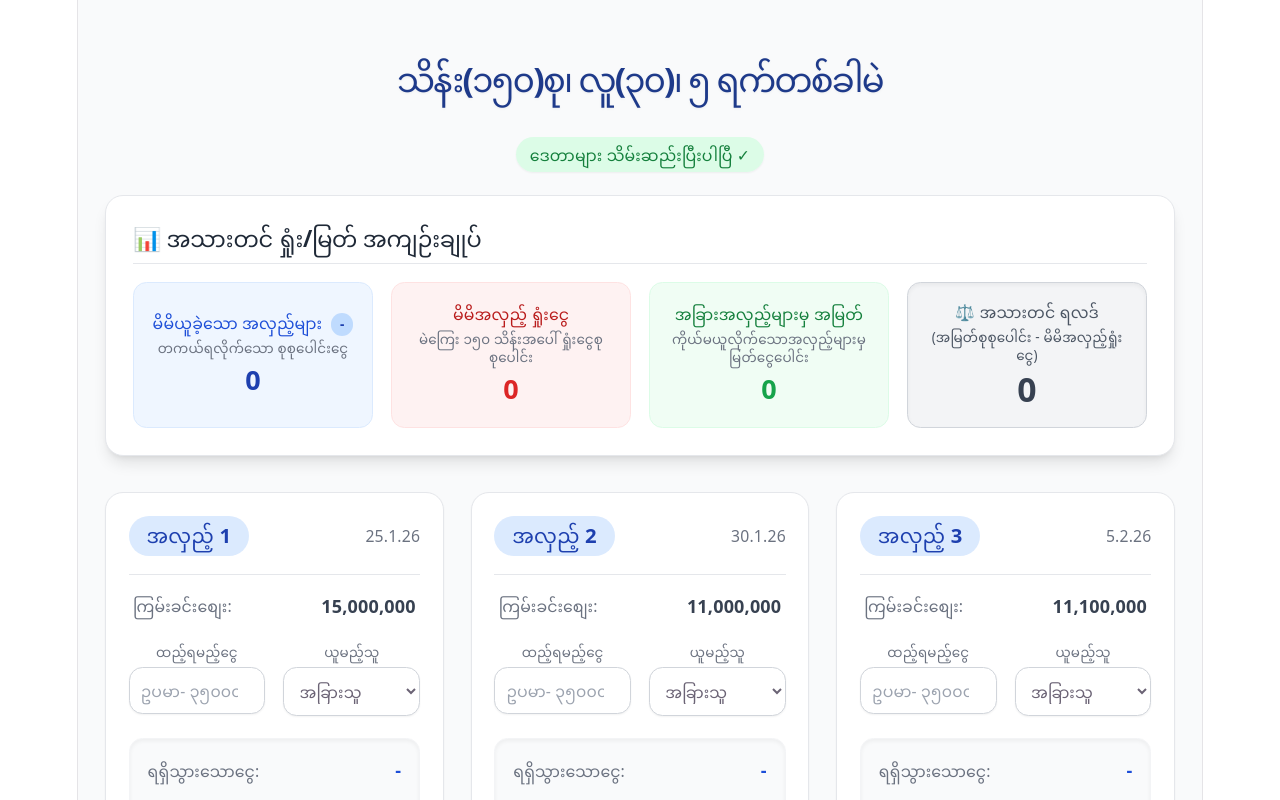
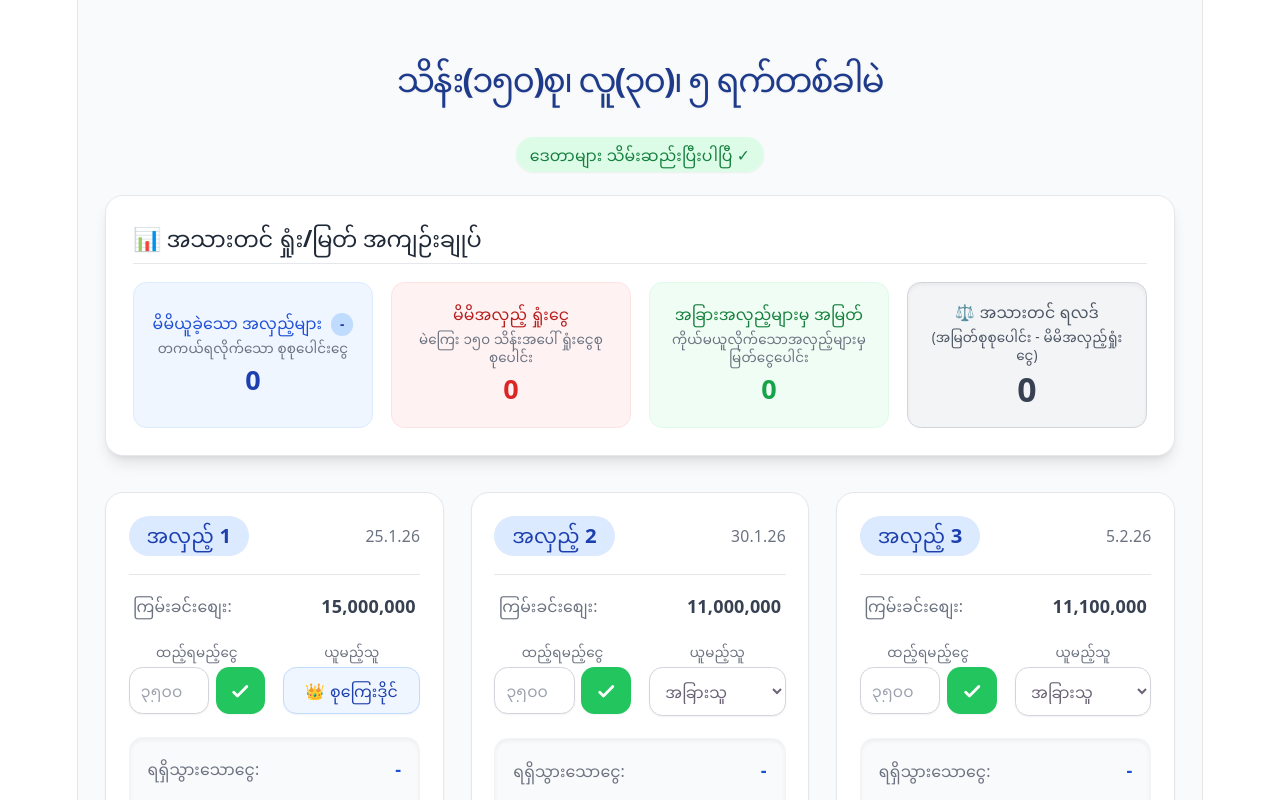
Before and after one commit to xtettnaingkyaw-oss/Sukyaemanagement, a React (Vite) app: page / in a window 1280 px wide. Shown: the top 800 px of the page. Built offline with nearby package versions, Linux system fonts and the light colour scheme; no server answers; the database is empty.

Commit message:
Update App.tsx

```diff
--- a/src/App.tsx
+++ b/src/App.tsx
@@ -82,7 +82,7 @@ export default function App() {
             [index]: parseInt(value) || 0
         };
         setActualPaid(newPaid);
-        saveToFirebase(newPaid, whoTakes);
+        // (အမှန်ခြစ် နှိပ်မှ သိမ်းရန် ဤနေရာမှ Auto-save ကို ဖြုတ်ထားပါသည်)
     };
 
     const handleWhoChange = (index: number, value: string) => {
@@ -91,13 +91,16 @@ export default function App() {
             [index]: value
         };
         setWhoTakes(newWhoTakes);
+        // Dropdown ပြောင်းလျှင် အလိုအလျောက် သိမ်းပါမည်
         saveToFirebase(actualPaid, newWhoTakes);
     };
 
     // Card တစ်ခုချင်းစီအတွက် တွက်ချက်မှု
     const calculateRowData = (index: number) => {
+        const row = auctionData[index];
         const currentPaid = actualPaid[index] || 0;
-        const isSelf = whoTakes[index] === 'self';
+        // အလှည့် ၁ သည် အမြဲတမ်း "စုကြေးဒိုင်" ဖြစ်သောကြောင့် 'self' အဖြစ် မသတ်မှတ်ပါ
+        const isSelf = whoTakes[index] === 'self' && row.n !== 1;
 
         let receivedAmount = '-';
         let profitAmount = '-';
@@ -126,12 +129,14 @@ export default function App() {
     auctionData.forEach((row, index) => {
         const currentPaid = actualPaid[index] || 0;
         if (currentPaid > 0) {
-            if (whoTakes[index] === 'self') {
+            // အလှည့် ၁ (row.n === 1) သည် မိမိ 'self' မဖြစ်နိုင်ပါ (ဒိုင်ယူဖြစ်သည်)
+            if (whoTakes[index] === 'self' && row.n !== 1) {
                 selfTurns.push(row.n);
                 const received = currentPaid * totalMembers;
                 totalReceived += received;
                 totalGrossLoss += (totalPot - received);
-            } else {
+            } else if (row.n !== 1) {
+                // အခြားသူများ ယူသောအလှည့်မှ အမြတ်ငွေ (အလှည့် ၁ မှလွဲ၍)
                 const profit = basePerPerson - currentPaid;
                 totalOtherProfit += profit;
             }
@@ -180,7 +185,6 @@ export default function App() {
                     </h2>
 
                     <div className="grid grid-cols-1 md:grid-cols-4 gap-4">
-                        {/* (၁) မိမိရငွေ */}
                         <div className="bg-blue-50 p-4 rounded-xl border border-blue-100 flex flex-col justify-center">
                             <div className="text-sm text-blue-700 font-semibold mb-1">
                                 မိမိယူခဲ့သော အလှည့်များ <span className="bg-blue-200 text-blue-800 px-2 py-0.5 rounded-full text-xs ml-1">{selfTurns.length > 0 ? selfTurns.join(', ') : '-'}</span>
@@ -191,7 +195,6 @@ export default function App() {
                             </div>
                         </div>
 
-                        {/* (၂) အကြမ်းဖျင်း ရှုံးငွေ (၁၅၀ ပေါ်) */}
                         <div className="bg-red-50 p-4 rounded-xl border border-red-100 flex flex-col justify-center">
                             <div className="text-sm text-red-700 font-semibold mb-1">မိမိအလှည့် ရှုံးငွေ</div>
                             <div className="text-xs text-gray-500 mb-1">မဲကြေး ၁၅၀ သိန်းအပေါ် ရှုံးငွေစုစုပေါင်း</div>
@@ -200,7 +203,6 @@ export default function App() {
                             </div>
                         </div>
 
-                        {/* (၃) အခြားသူများဆီမှ အမြတ် */}
                         <div className="bg-green-50 p-4 rounded-xl border border-green-100 flex flex-col justify-center">
                             <div className="text-sm text-green-700 font-semibold mb-1">အခြားအလှည့်များမှ အမြတ်</div>
                             <div className="text-xs text-gray-500 mb-1">ကိုယ်မယူလိုက်သောအလှည့်များမှ မြတ်ငွေပေါင်း</div>
@@ -209,7 +211,6 @@ export default function App() {
                             </div>
                         </div>
 
-                        {/* (၄) အသားတင် ရလဒ် */}
                         <div className={`p-4 rounded-xl border flex flex-col justify-center shadow-inner ${isNetLoss ? 'bg-red-100 border-red-300' : isNetProfit ? 'bg-green-100 border-green-300' : 'bg-gray-100 border-gray-300'}`}>
                             <div className={`text-sm font-bold mb-1 ${isNetLoss ? 'text-red-800' : isNetProfit ? 'text-green-800' : 'text-gray-600'}`}>
                                 ⚖️ အသားတင် {isNetLoss ? 'ရှုံးငွေ' : isNetProfit ? 'မြတ်ငွေ' : 'ရလဒ်'}
@@ -245,16 +246,34 @@ export default function App() {
                                     <div className="grid grid-cols-2 gap-4">
                                         <div>
                                             <label className="block text-gray-500 text-xs mb-1.5 font-semibold">ထည့်ရမည့်ငွေ</label>
+                                            <div className="flex gap-1.5">
                                                 <input
                                                     type="number"
                                                     value={currentPaid || ''}
                                                     onChange={(e) => handleActualPaidChange(index, e.target.value)}
                                                     className="w-full p-2.5 border border-gray-300 rounded-xl focus:ring-2 focus:ring-blue-500 focus:border-blue-500 outline-none bg-white transition-all shadow-sm"
-                                                placeholder="ဥပမာ- ၃၅၀၀၀၀"
+                                                    placeholder="၃၅၀၀၀၀"
                                                 />
+                                                {/* Save Button (အမှန်ခြစ်) */}
+                                                <button
+                                                    onClick={() => saveToFirebase(actualPaid, whoTakes)}
+                                                    className="bg-green-500 hover:bg-green-600 text-white px-3 rounded-xl shadow-sm transition-colors flex items-center justify-center"
+                                                    title="သိမ်းမည်"
+                                                >
+                                                    <svg className="w-5 h-5" fill="none" stroke="currentColor" viewBox="0 0 24 24">
+                                                        <path strokeLinecap="round" strokeLinejoin="round" strokeWidth={3} d="M5 13l4 4L19 7" />
+                                                    </svg>
+                                                </button>
+                                            </div>
                                         </div>
                                         <div>
                                             <label className="block text-gray-500 text-xs mb-1.5 font-semibold">ယူမည့်သူ</label>
+                                            {/* အလှည့် ၁ ဆိုလျှင် အသေလုပ်ထားမည် */}
+                                            {row.n === 1 ? (
+                                                <div className="w-full p-2.5 border border-blue-200 rounded-xl bg-blue-50 text-blue-800 font-bold text-center shadow-sm">
+                                                    👑 စုကြေးဒိုင်
+                                                </div>
+                                            ) : (
                                                 <select
                                                     value={whoTakes[index] || 'other'}
                                                     onChange={(e) => handleWhoChange(index, e.target.value)}
@@ -263,6 +282,7 @@ export default function App() {
                                                     <option value="other">အခြားသူ</option>
                                                     <option value="self">မိမိယူမည်</option>
                                                 </select>
+                                            )}
                                         </div>
                                     </div>
 
```
Lines whose indentation alone changed are shown as unchanged.
